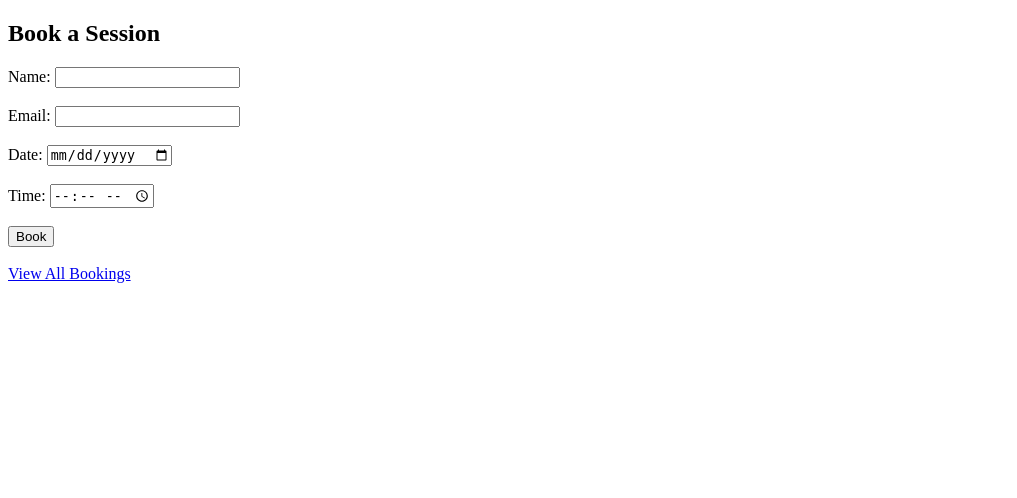
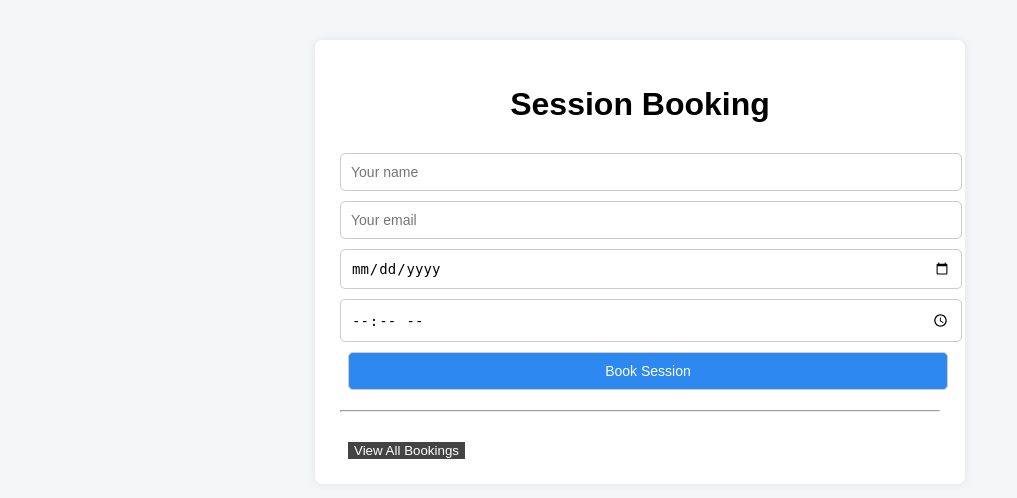
Before and after one commit to Manglam11/session_booking_system, a Flask app: page / in a window 1280 px wide. Shown: the top 498 px of the page, without its empty margins (0-1017 px from the left). Run offline with Flask 3, Linux system fonts and the light colour scheme.

Commit message:
Basis css added

```diff
--- /dev/null
+++ b/static/style.css
@@ -0,0 +1,78 @@
+body {
+    font-family: Arial, Helvetica, sans-serif;
+    background-color: #f4f6f8;
+    margin: 0;
+    padding: 0;
+}
+
+.container {
+    width: 90%;
+    max-width: 600px;
+    margin: 40px auto;
+    background: white;
+    padding: 25px;
+    border-radius: 8px;
+    box-shadow: 0 0 10px rgba(0,0,0,0.08);
+}
+
+h1 {
+    text-align: center;
+    margin-bottom: 20px;
+}
+
+form input, form button {
+    width: 100%;
+    padding: 10px;
+    margin-top: 10px;
+    border-radius: 5px;
+    border: 1px solid #ccc;
+    font-size: 14px;
+}
+
+button {
+    background-color: #2d89ef;
+    color: white;
+    border: none;
+    cursor: pointer;
+    margin-left: 8px;
+}
+
+button:hover {
+    background-color: #1b5fbf;
+}
+
+.success {
+    text-align: center;
+    color: green;
+    font-weight: bold;
+}
+
+.fail {
+    text-align: center;
+    color: red;
+    font-weight: bold;
+}
+
+table {
+    width: 100%;
+    border-collapse: collapse;
+}
+
+th, td {
+    padding: 10px;
+    border: 1px solid #ddd;
+    text-align: center;
+}
+
+th {
+    background-color: #2d89ef;
+    color: white;
+}
+a button {
+    margin-top: 10px;
+    background-color: #444;
+}
+
+a button:hover {
+    background-color: #222;
+}
--- a/templates/fail.html
+++ b/templates/fail.html
@@ -1,2 +1,4 @@
-<h2>Slot already booked</h2>
-<a href="/">Try another slot</a>
+<div class="container">
+    <h1 class="fail">Slot already booked</h1>
+    <a href="/">Try again</a>
+</div>
--- a/templates/index.html
+++ b/templates/index.html
@@ -1,34 +1,29 @@
 <!DOCTYPE html>
 <html>
 <head>
-    <title>Session Booking</title>
+    <title>Book Session</title>
+    <link rel="stylesheet" href="{{ url_for('static', filename='style.css') }}">
 </head>
 <body>
 
-<h2>Book a Session</h2>
+<div class="container">
+    <h1>Session Booking</h1>
 
-<form method="POST" action="/book">
+    <form action="/book" method="POST">
+        <input type="text" name="name" placeholder="Your name" required>
+        <input type="email" name="email" placeholder="Your email" required>
+        <input type="date" name="date" required>
+        <input type="time" name="time" required>
 
-    Name:
-    <input type="text" name="name" required>
-    <br><br>
+        <button type="submit">Book Session</button>
+    </form>
+    <hr style="margin:20px 0">
 
-    Email:
-    <input type="email" name="email" required>
-    <br><br>
+    <!-- ADMIN LINK -->
+    <a href="/admin">
+        <button type="button">View All Bookings</button>
+    </a>
+</div>
 
-    Date:
-    <input type="date" name="date" required>
-    <br><br>
-
-    Time:
-    <input type="time" name="time" required>
-    <br><br>
-
-    <button type="submit">Book</button>
-
-</form>
-<br>
-<a href="/admin">View All Bookings</a>
 </body>
 </html>
--- a/templates/success.html
+++ b/templates/success.html
@@ -1,2 +1,4 @@
-<h2>Booking Confirmed</h2>
-<a href="/">Go back</a>
+<div class="container">
+    <h1 class="success">Booking Successful!</h1>
+    <a href="/">Book another</a>
+</div>
```
Also changed, not shown: templates/admin.html (+4 -17 lines), database.db.
